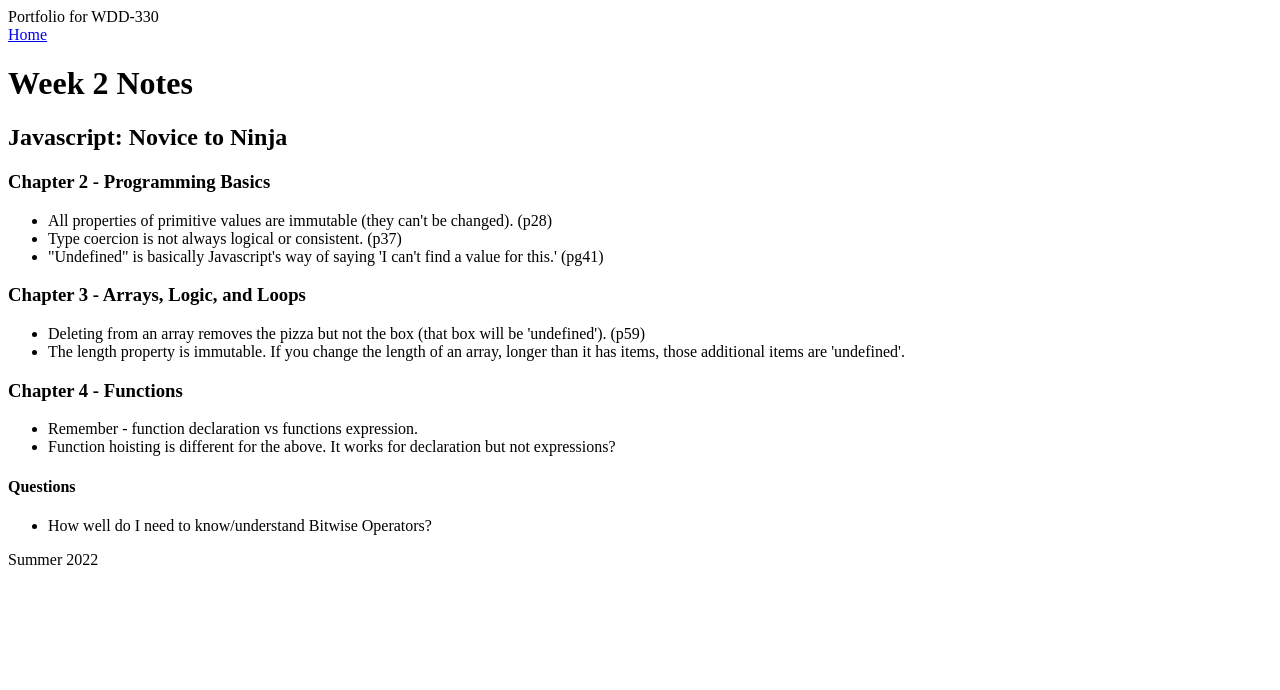
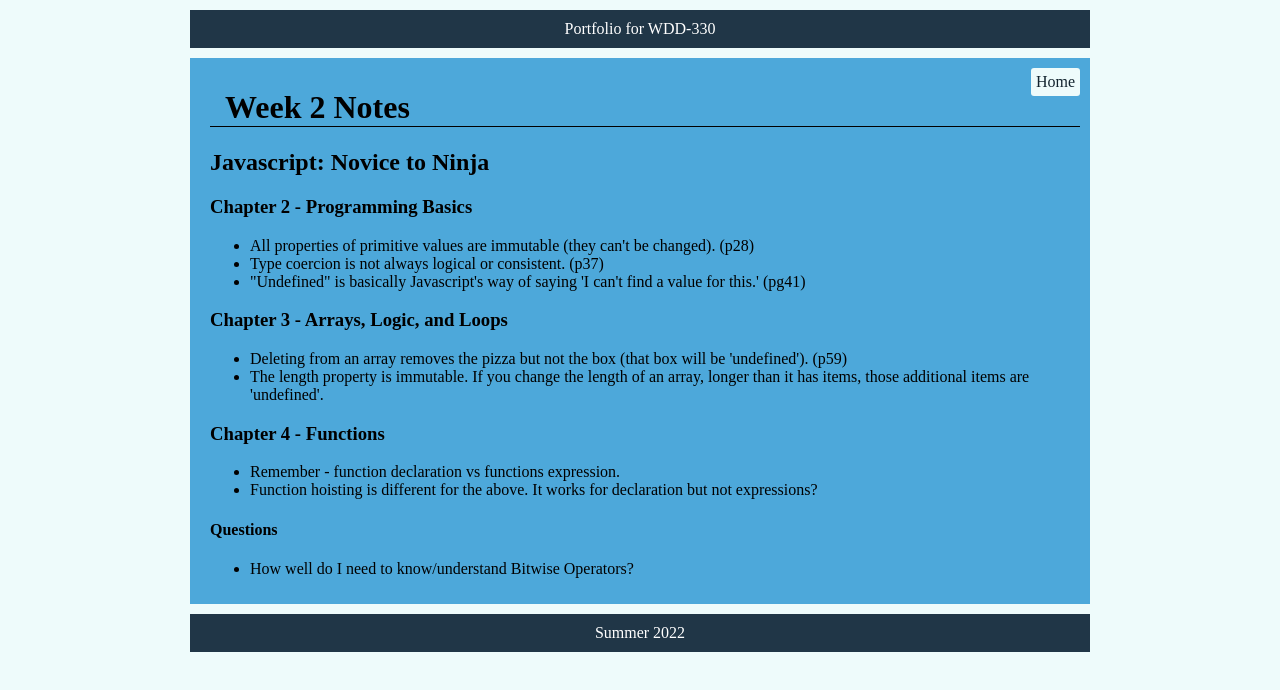
Before and after one commit to bdayley/wdd-330, a plain HTML site: page week2/index.html in a window 1280 px wide. Drawn offline with Linux system fonts and the light colour scheme; files that its build step writes are made by us from their sources; the site is published under a folder, as on GitHub Pages, so addresses that start at the root find nothing.

Commit message:
test links again

```diff
--- /dev/null
+++ b/css/style.css
@@ -0,0 +1,51 @@
+html {
+    box-sizing: border-box;
+    background-color: #EEFBFB;
+}
+
+body {
+    max-width: 900px;
+    margin: auto;
+}
+
+#container {
+    background-color: #4DA8DA;
+    min-height: 500px;
+    padding: 10px;
+    padding-left: 20px;
+}
+
+.homeAnchor {
+    background-color: #EEFBFB;
+    color: #12232E;
+    padding: 5px;
+    border-radius: 3px;
+    text-decoration: none;
+    float: right;
+}
+
+h1 {
+    border-bottom: 1px solid black;
+    padding-left: 15px;
+}
+
+header, footer {
+    background-color: #203647;
+    color: white;
+    text-align: center;
+    padding: 10px;
+    margin-top: 10px;
+    margin-bottom: 10px;
+}
+
+/*
+Dark Blue: #12232E
+
+Lighter Blue: #007CC7
+
+Lightest Blue: #4DA8DA
+
+Shadow of Dark Blue: #203647
+
+Shadow of Light Blue: #EEFBFB
+*/
--- a/week2/index.html
+++ b/week2/index.html
@@ -5,14 +5,14 @@
     <meta http-equiv="X-UA-Compatible" content="IE=edge">
     <meta name="viewport" content="width=device-width, initial-scale=1.0">
     <title>WDD330 Week 2</title>
-    <link rel="stylesheet" href="/style.css">
+    <link rel="stylesheet" href="wdd-330/style.css">
 </head>
 <body>
     <header>
         Portfolio for WDD-330
     </header>
     <div id="container">
-        <a class='homeAnchor' href='/index.html' title='Back to home page'>Home</a>
+        <a class='homeAnchor' href='wdd-330/index.html' title='Back to home page'>Home</a>
         <h1>Week 2 Notes</h1>
         <h2>Javascript: Novice to Ninja</h2>
         <h3>Chapter 2 - Programming Basics</h3>
```
Also changed, not shown: week3/index.html (+1 -1 lines).
